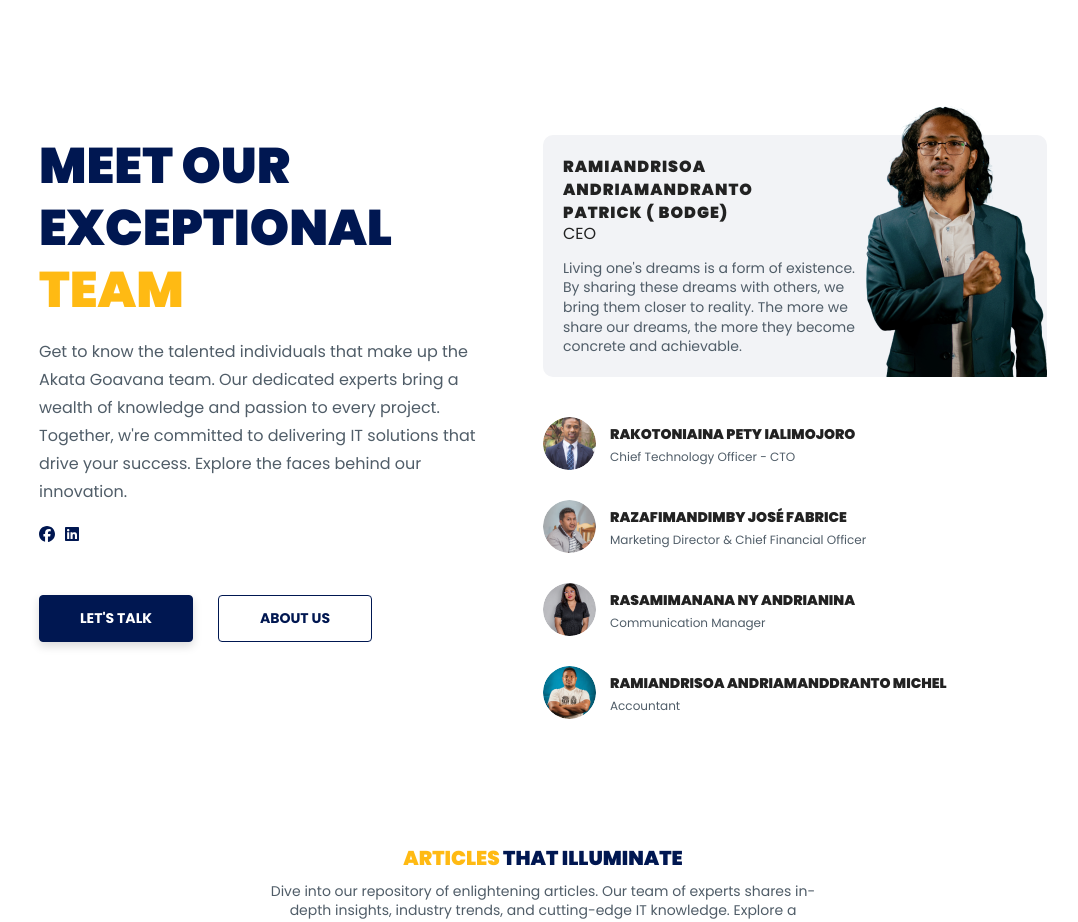
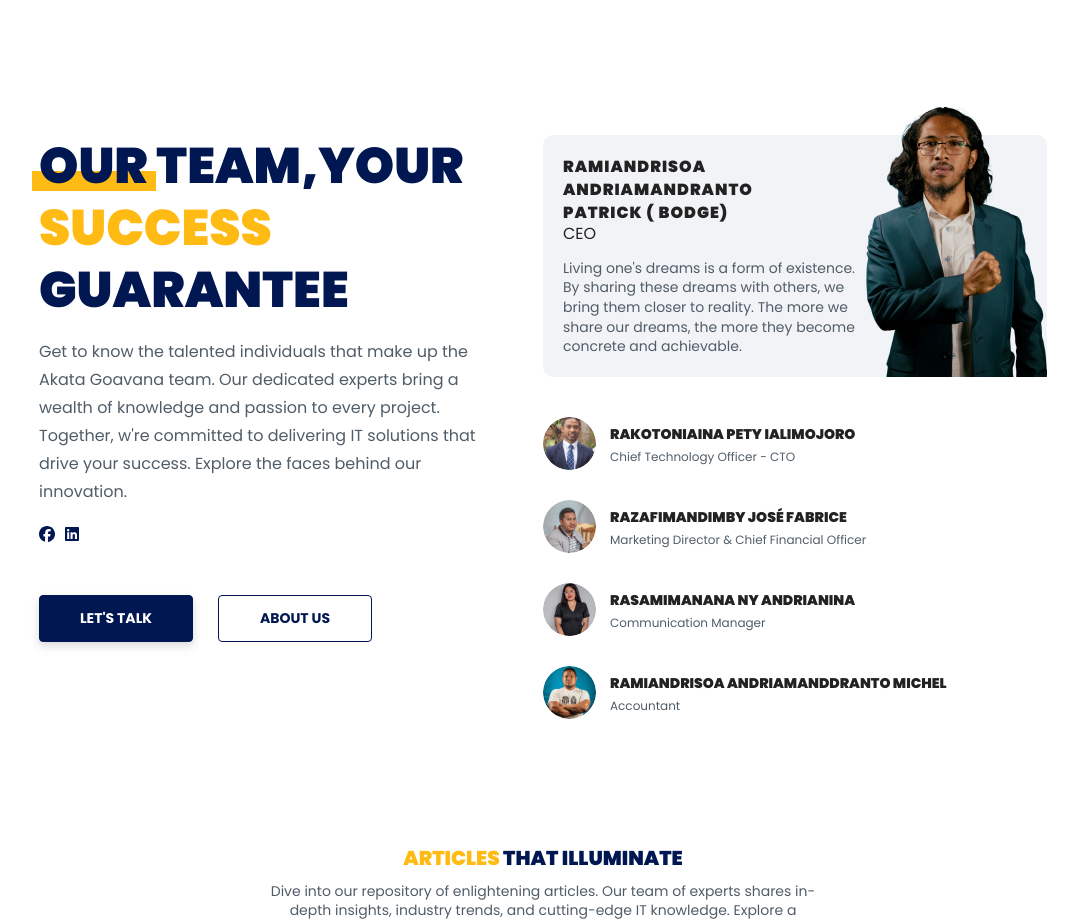
Before and after one commit to maxime-dot/website3, a Next.js app: page / in a window 1280 px wide. Shown: the part 6640-7562 px from the top of the page, without its empty margins (97-1175 px from the left). Built offline with nearby package versions, Linux system fonts and the light colour scheme.

Commit message:
refactor: change page content + add styling element with scss pseudo selector

```diff
--- a/src/app/components/sections/teams/Teams.tsx
+++ b/src/app/components/sections/teams/Teams.tsx
@@ -12,12 +12,15 @@ import AdminTeamData from "../../../data/admin-teams.json";
 const ModalLetsTalk = dynamic(
   () => import("../../modal-lets-talk/ModalLetsTalk"),
   {
-        loading: () => <LoadingModal/>,
+    loading: () => <LoadingModal />,
   }
 );
-const TeamSlider = dynamic(() => import("@/app/components/sliders/team-slider/TeamSlider"), {
-    loading: () => <LoadingModal/>
-})
+const TeamSlider = dynamic(
+  () => import("@/app/components/sliders/team-slider/TeamSlider"),
+  {
+    loading: () => <LoadingModal />,
+  }
+);
 
 import "./teams.scss";
 import Button from "../../button/normal/Button";
@@ -36,11 +39,11 @@ const Teams: React.FC = () => {
     }
   }, [openSlider]);
   const handleOpenSlider = () => {
-        setOpenSlider(true)
-    }
+    setOpenSlider(true);
+  };
   const handleCloseSlider = () => {
-        setOpenSlider(false)
-    }
+    setOpenSlider(false);
+  };
 
   const router = useRouter();
 
@@ -56,13 +59,13 @@ const Teams: React.FC = () => {
   };
   return (
     <section className="akata-teams fill-view  container" id="teams">
-            {openModal && <ModalLetsTalk onClose={handleCloseModal}/>}
-            {openSlider && <TeamSlider onClose={handleCloseSlider}/>}
+      {openModal && <ModalLetsTalk onClose={handleCloseModal} />}
+      {openSlider && <TeamSlider onClose={handleCloseSlider} />}
 
       <div className="teams-intro d-flex flex-col">
         <div className="intro-title d-flex flex-col">
           <h2 className="akata-title-strong">
-                        Meet Our Exceptional <span>Team</span>
+            Our Team,Your <span>success</span> guarantee
           </h2>
           <p className="akata-text-big team-intro-description">
             Get to know the talented individuals that make up the Akata Goavana
@@ -79,7 +82,7 @@ const Teams: React.FC = () => {
               target="_blank"
               title="Akata Goavana Facebook Account"
             >
-                            <FontAwesomeIcon icon={faFacebook} className="link-icon"/>
+              <FontAwesomeIcon icon={faFacebook} className="link-icon" />
             </Link>
             <Link
               href={"https://www.linkedin.com"}
@@ -88,7 +91,7 @@ const Teams: React.FC = () => {
               target="_blank"
               title="Akata Goavana Linkedin Account"
             >
-                            <FontAwesomeIcon icon={faLinkedin} className="link-icon"/>
+              <FontAwesomeIcon icon={faLinkedin} className="link-icon" />
             </Link>
           </div>
         </div>
@@ -109,7 +112,10 @@ const Teams: React.FC = () => {
         </div>
       </div>
       <div className="teams-admin-member d-flex flex-col">
-                <div className="admin-ceo-words d-flex flex-col" onClick={handleOpenSlider}>
+        <div
+          className="admin-ceo-words d-flex flex-col"
+          onClick={handleOpenSlider}
+        >
           <div className="profile-info">
             <p className="ceo-name">
               RAMIANDRISOA Andriamandranto Patrick ( BODGE)
--- a/src/app/components/sections/teams/teams.scss
+++ b/src/app/components/sections/teams/teams.scss
@@ -10,6 +10,21 @@
 
     .intro-title {
       gap: 16px;
+      h2 {
+        position: relative;
+        &::after {
+          position: absolute;
+          top: 36px;
+          left: -7px;
+          z-index: -1;
+          content: "";
+
+          width: 124px;
+          height: 20px;
+          flex-shrink: 0;
+          background: var(--goavana-yellow);
+        }
+      }
 
       .team-intro-description {
         max-width: 441px;
```
Lines whose indentation alone changed are shown as unchanged.
